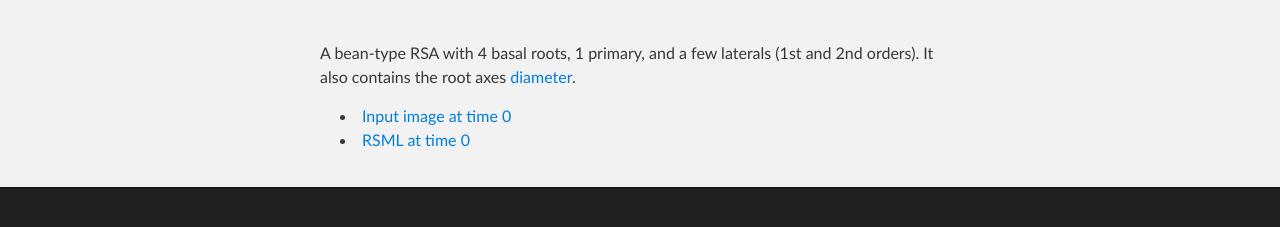
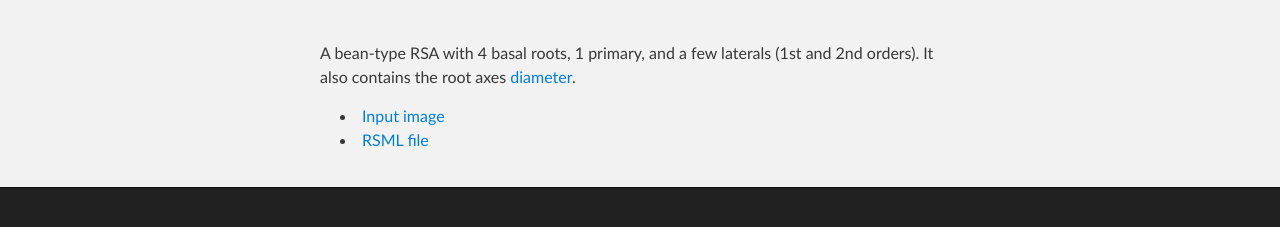
Before and after one commit to RootSystemML/RootSystemML.github.io, a Jekyll site: the page built from examples/bean-basal.md, in a window 1280 px wide. Shown: the part 186-413 px from the top of the page. Built offline with Jekyll 4.4.1, drawn with Linux system fonts in a browser that asks for light colours.

Commit message:
bean-basal example

```diff
--- a/examples/bean-basal.md
+++ b/examples/bean-basal.md
@@ -7,8 +7,8 @@ id: 2
 
 A bean-type RSA with 4 basal roots, 1 primary, and a few laterals (1st and 2nd orders). It also contains the root axes [diameter][].
 
-  - [Input image at time 0](/images/examples/bean-basal.png)
-  - [RSML at time 0](/images/examples/bean-basal.rsml)
+  - [Input image](/images/examples/bean-basal.png)
+  - [RSML file](/images/examples/bean-basal.rsml)
 
 [diameter]: /format/thesaurus#diameter
 [parent-node]: /format/thesaurus#parent-node-root
```
Also changed, not shown: images/examples/bean-basal_tn.png.
